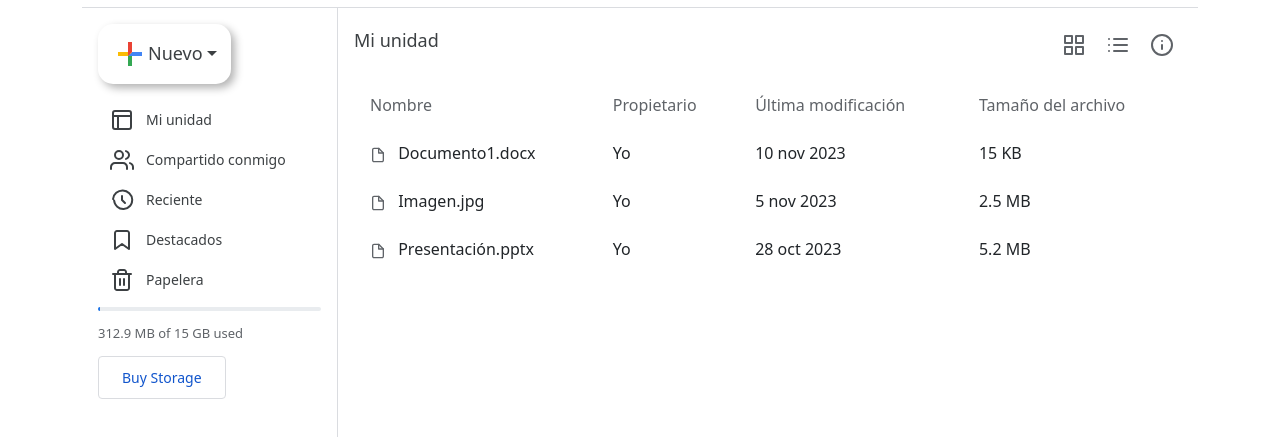
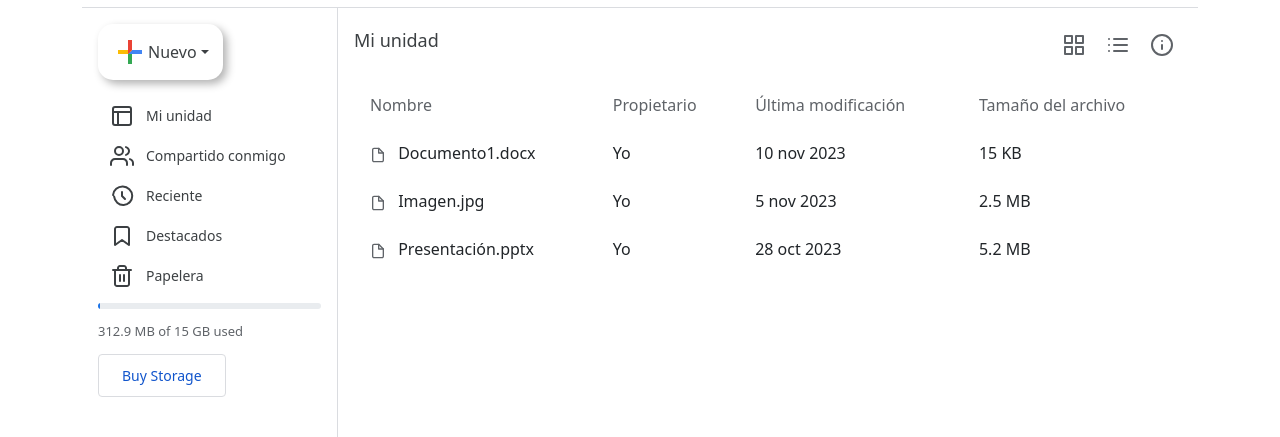
Before and after one commit to BryanGallardo2507/GoogleDrive, a plain HTML site: page index.html in a window 1280 px wide. Shown: the part 51-488 px from the top of the page. Drawn offline with nearby package versions, Linux system fonts and the light colour scheme.

Commit message:
BOTON Y BARRA FINAL

```diff
--- a/styles.css
+++ b/styles.css
@@ -64,11 +64,11 @@ header {
 #newButton {
     display: flex;
     align-items: center;
-    padding: 12px 14px;
+    padding: 10px 14px;
     background-color: #fff;
     border: none;
     border-radius: 15px;
-    font-size: 18px;
+    font-size: 16px;
     font-weight: 500;
     color: #3c4043;
     cursor: pointer;
@@ -187,7 +187,7 @@ th {
 	background: #e3eefd;
 }
 .progress {
-	height: 4px !important;
+	height: 6px !important;
 	background: #e0e0e0;
 	border-radius: 4px;
 	margin-bottom: 13px;
```
